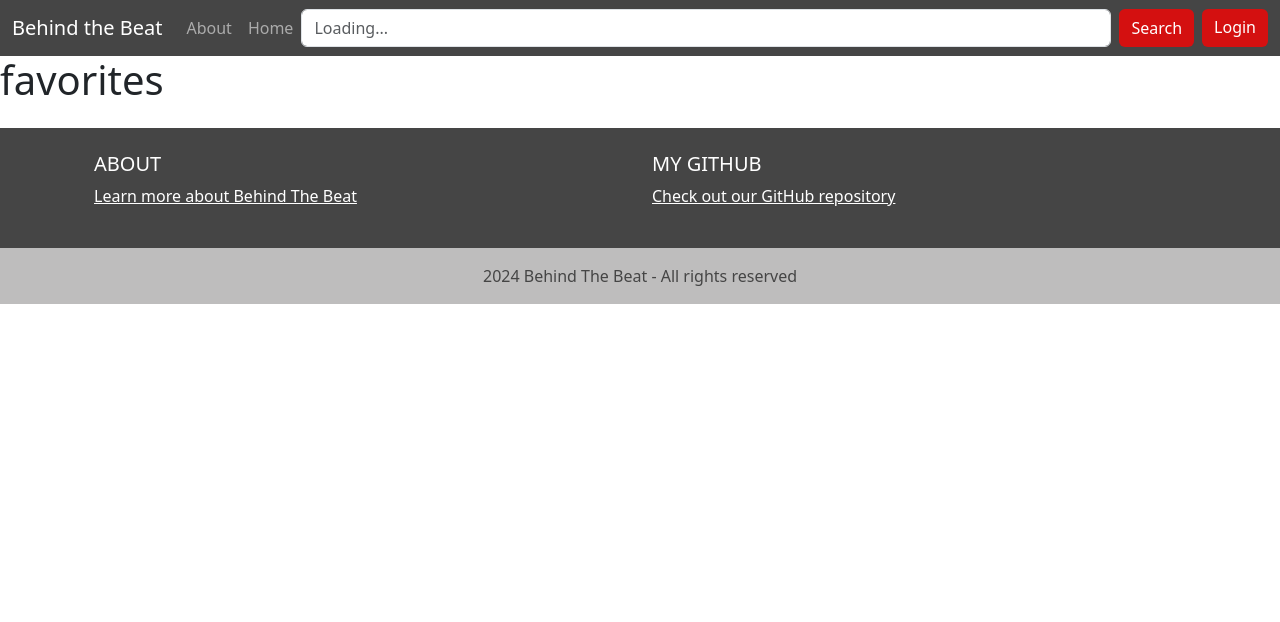
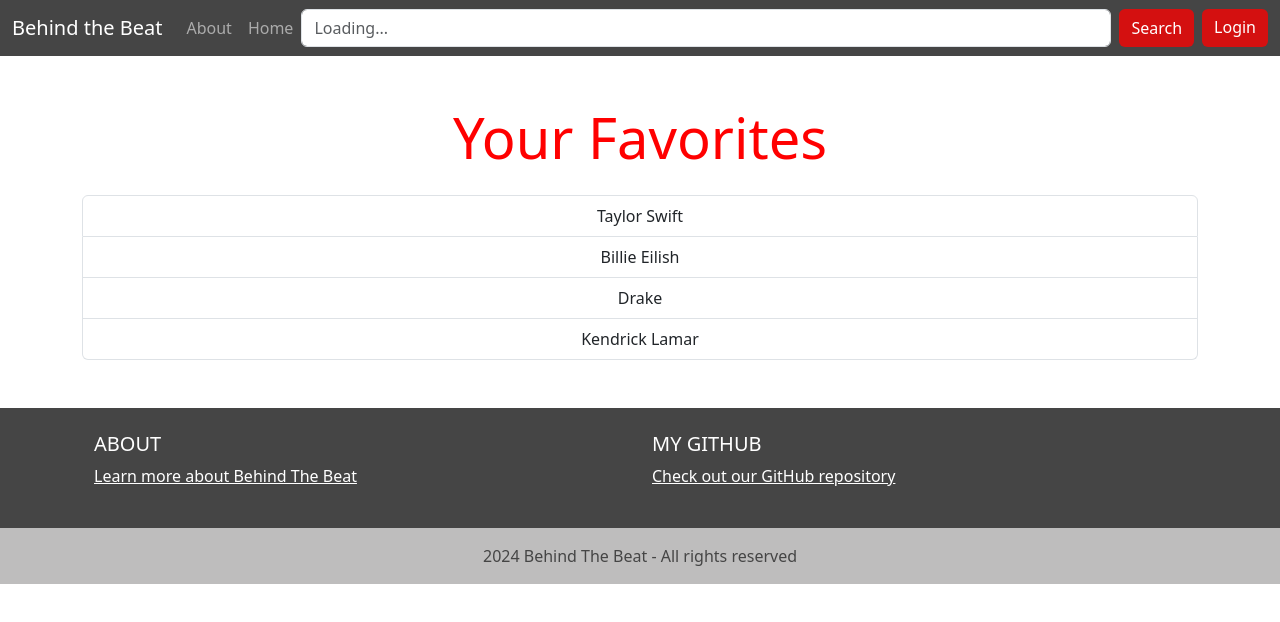
Before and after one commit to ndunn5/Startup, a React (Vite) app in the folder BTBlogin/: page /favorites in a window 1280 px wide. Shown: the top 622 px of the page. Built offline with nearby package versions, Linux system fonts and the light colour scheme; no server answers.

Commit message:
Added the thing to deploy it.

```diff
--- a/BTBlogin/src/favorites/favorites.css
+++ b/BTBlogin/src/favorites/favorites.css
@@ -1,3 +1,6 @@
 .h1{
     text-align: center;
 }
+.display-4.mb-4{
+    color: red;
+}
--- a/BTBlogin/src/favorites/favorites.jsx
+++ b/BTBlogin/src/favorites/favorites.jsx
@@ -1,8 +1,27 @@
 import React from 'react';
-import './favorites.css'
+import './favorites.css';
+import { Link } from 'react-router-dom';
 
 export default function Favorites() {
   return (
-    <h1>favorites</h1>
+    <div className="container my-5">
+      <div className="text-center">
+        <h1 className="display-4 mb-4">Your Favorites</h1>
+        <div className="list-group">
+          <Link to="/taylorSwift" className="list-group-item list-group-item-action">
+            Taylor Swift
+          </Link>
+          <Link to="/billieEilish" className="list-group-item list-group-item-action">
+            Billie Eilish
+          </Link>
+          <Link to="/drake" className="list-group-item list-group-item-action">
+            Drake
+          </Link>
+          <Link to="/kendrickLamar" className="list-group-item list-group-item-action">
+            Kendrick Lamar
+          </Link>
+        </div>
+      </div>
+    </div>
   );
 }
```
Also changed, not shown: BTBlogin/src/favorites/favoriteButton.jsx (added, +32 -0 lines), 1 other file (tests, documents, lock files or other folders).
